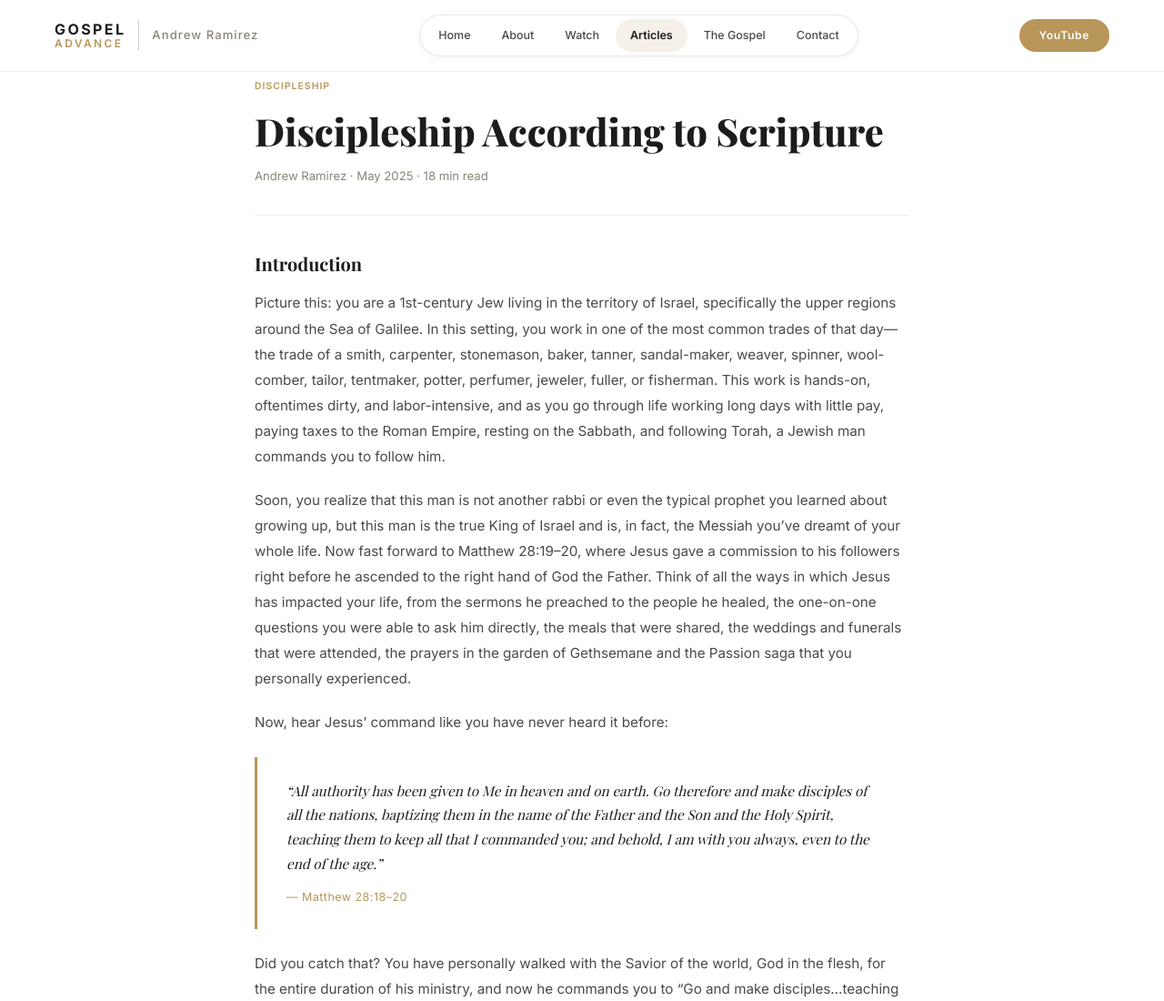
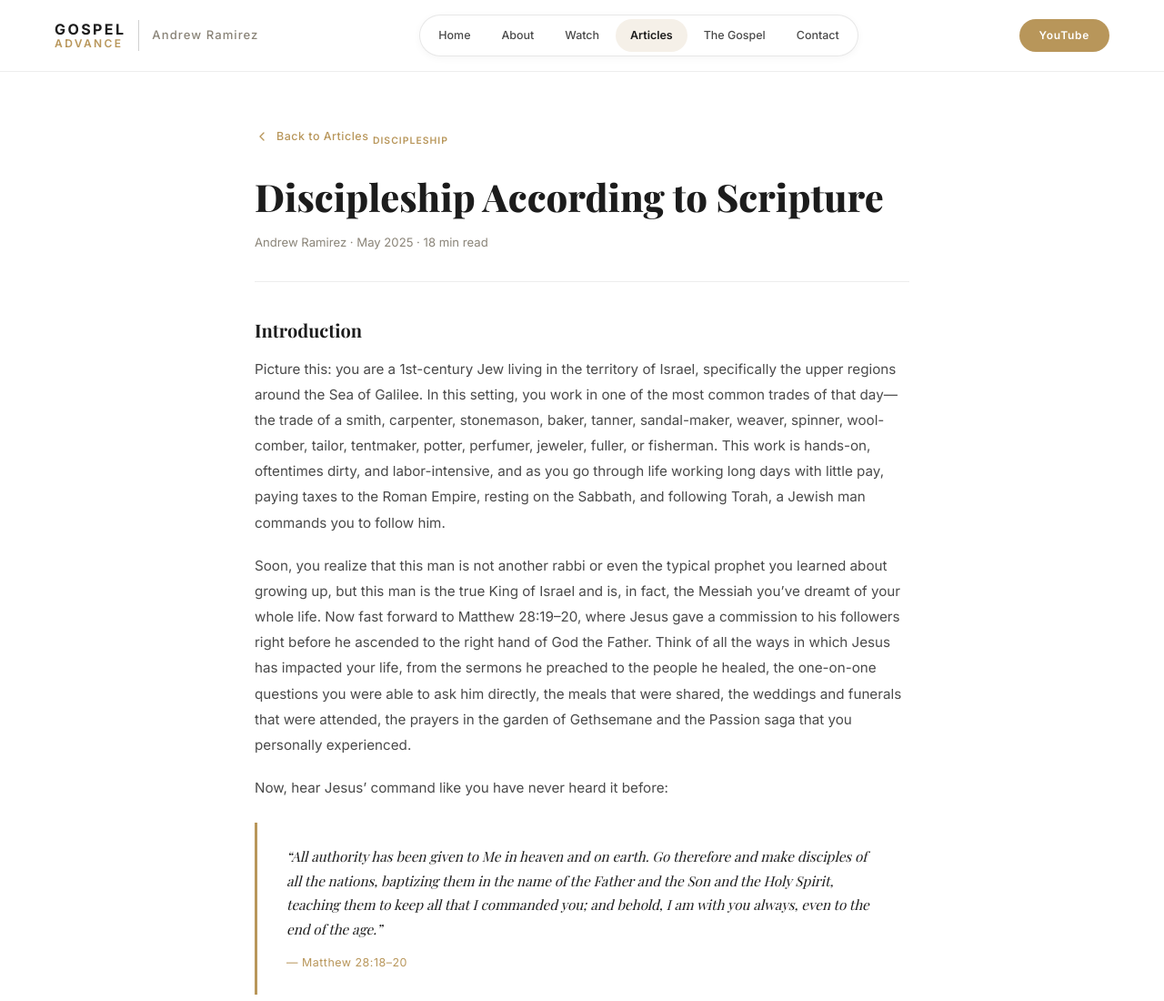
Before and after one commit to andrewramirezmbc-dot/Gospel-Advance, a plain HTML site: page discipleship.html in a window 1280 px wide. Shown: the top 1100 px of the page at 91% size. Drawn offline with nearby package versions, Linux system fonts and the light colour scheme; a web font is replaced by a local one.

Commit message:
Add files via upload

```diff
--- a/discipleship.html
+++ b/discipleship.html
@@ -59,8 +59,13 @@ nav{position:fixed;top:0;left:0;right:0;z-index:1000;padding:16px clamp(20px,5vw
 .page-header h1{font-family:var(--serif);font-size:clamp(2.2rem,5vw,3.6rem);font-weight:800;color:var(--charcoal);margin-bottom:.8rem}
 .page-header p{font-size:clamp(.92rem,1.1vw,1.05rem);color:var(--warm-gray);max-width:520px;margin:0 auto;line-height:1.65}
 
+/* BACK LINK */
+.back-link{display:inline-flex;align-items:center;gap:8px;font-size:.78rem;font-weight:500;color:var(--bronze);letter-spacing:.04em;transition:color .3s ease;margin-bottom:2rem}
+.back-link:hover{color:var(--charcoal)}
+.back-link svg{width:16px;height:16px;fill:none;stroke:currentColor;stroke-width:2;stroke-linecap:round;stroke-linejoin:round}
+
 /* FULL ARTICLE */
-.article-full{padding:80px 0;background:var(--white)}
+.article-full{padding:140px 0 80px;background:var(--white)}
 .article-container{max-width:720px;margin:0 auto}
 .article-container .article-tag{margin-bottom:16px}
 .article-container h2{font-family:var(--serif);font-size:clamp(1.8rem,3.5vw,2.6rem);font-weight:800;color:var(--charcoal);line-height:1.15;margin-bottom:1rem}
@@ -160,11 +165,15 @@ a:focus-visible,button:focus-visible{outline:2px solid var(--bronze);outline-off
 <section class="article-full">
   <div class="container">
     <div class="article-container">
-      <span class="article-tag reveal">Discipleship</span>
-      <h2 class="reveal d1">Discipleship According to Scripture</h2>
-      <div class="article-meta reveal d2">Andrew Ramirez &middot; May 2025 &middot; 18 min read</div>
+      <a href="articles.html" class="back-link reveal">
+        <svg viewBox="0 0 24 24"><polyline points="15 18 9 12 15 6"/></svg>
+        Back to Articles
+      </a>
+      <span class="article-tag reveal d1">Discipleship</span>
+      <h2 class="reveal d2">Discipleship According to Scripture</h2>
+      <div class="article-meta reveal d3">Andrew Ramirez &middot; May 2025 &middot; 18 min read</div>
 
-      <div class="article-body reveal d3">
+      <div class="article-body">
 
         <h3>Introduction</h3>
         <p>Picture this: you are a 1st-century Jew living in the territory of Israel, specifically the upper regions around the Sea of Galilee. In this setting, you work in one of the most common trades of that day&mdash;the trade of a smith, carpenter, stonemason, baker, tanner, sandal-maker, weaver, spinner, wool-comber, tailor, tentmaker, potter, perfumer, jeweler, fuller, or fisherman. This work is hands-on, oftentimes dirty, and labor-intensive, and as you go through life working long days with little pay, paying taxes to the Roman Empire, resting on the Sabbath, and following Torah, a Jewish man commands you to follow him.</p>
```
Also changed, not shown: problem-of-evil.html (+2 -2 lines), seven-components.html (+1 -1 lines).
